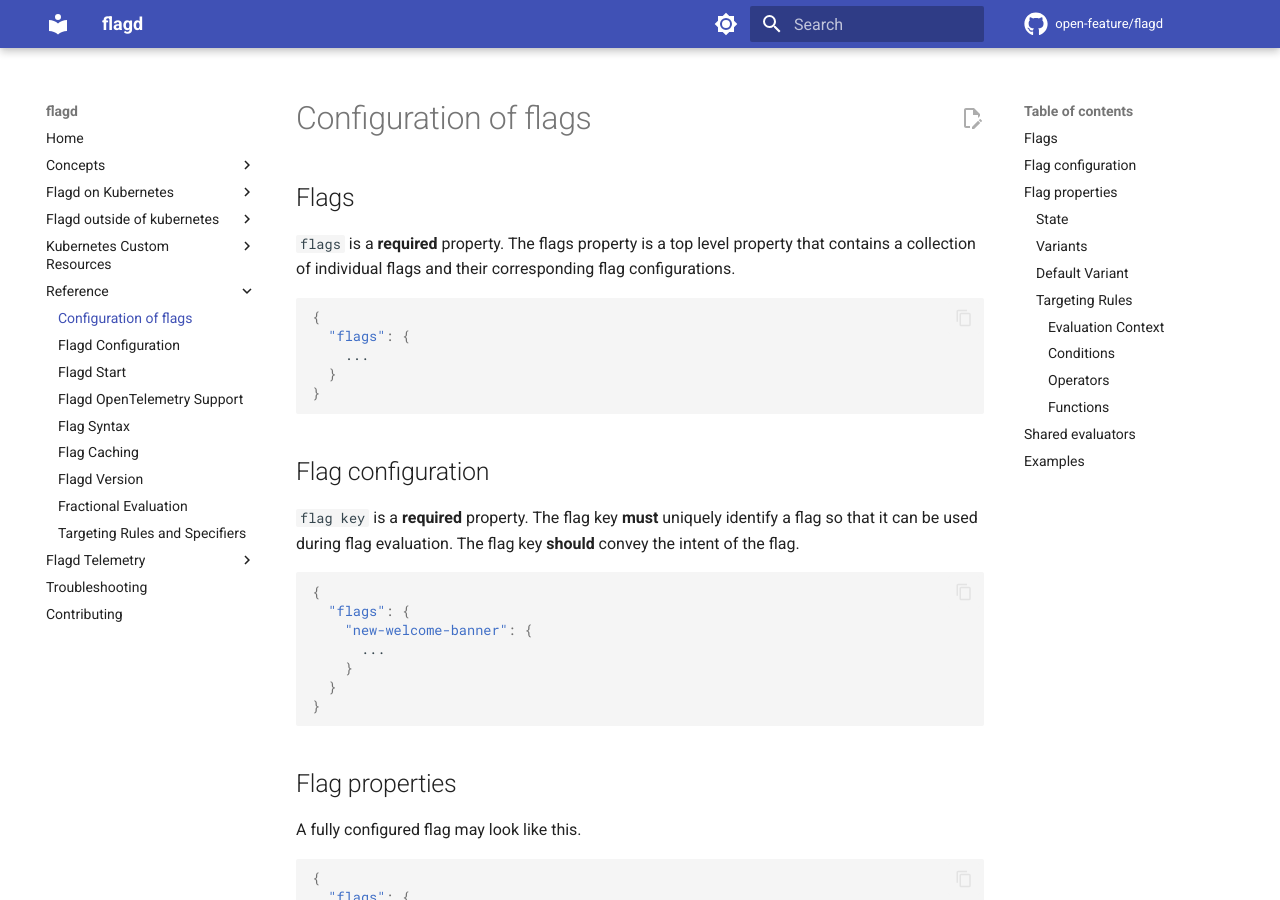
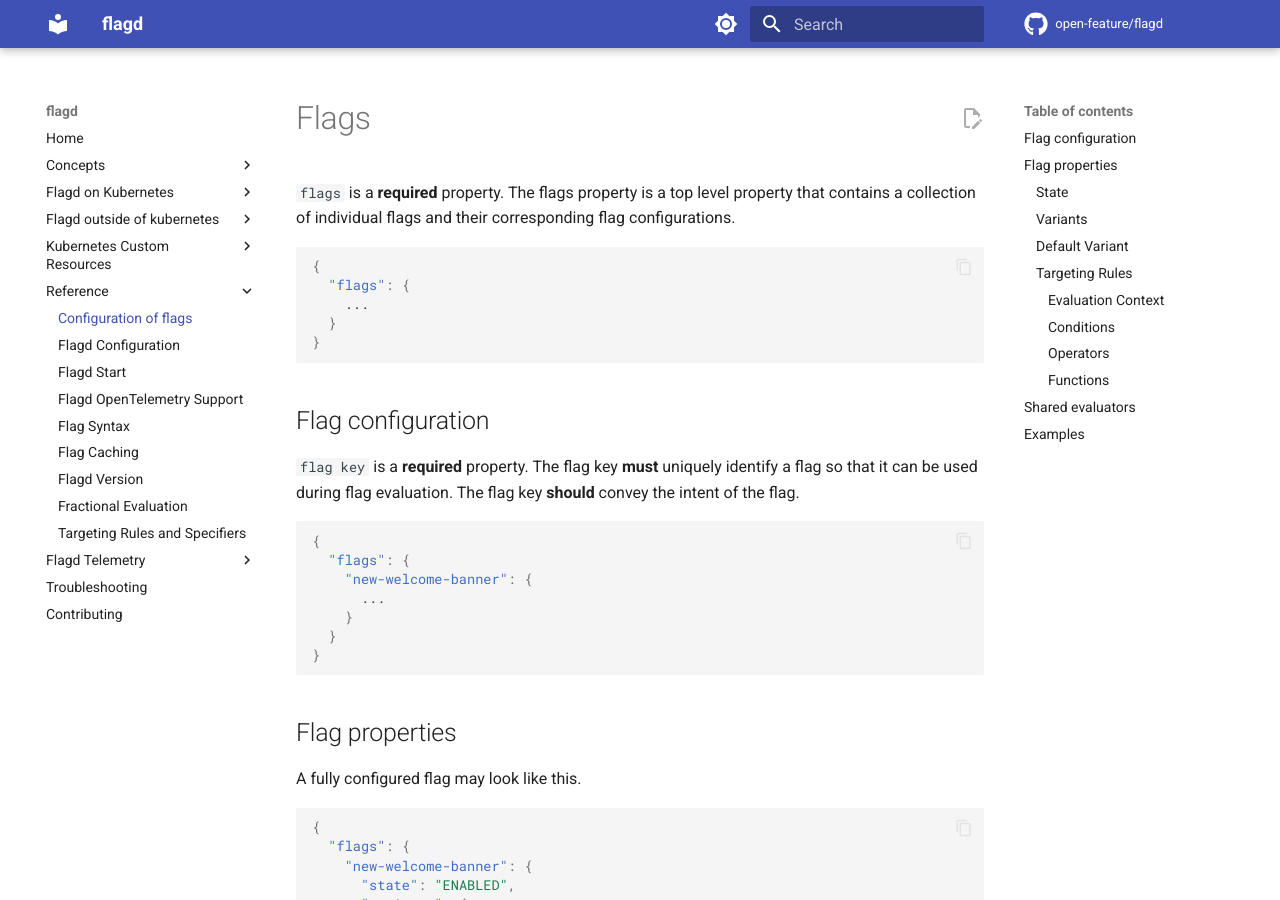
Before and after one commit to open-feature/flagd, an MkDocs documentation site: the page built from web-docs/reference/flag_configuration.md, in a window 1280 px wide and 900 px high. Built offline with MkDocs 1.6.1 and Material for MkDocs 9.7.7, drawn with Linux system fonts in a browser that asks for light colours; comment, search, counter and statistics services are not loaded.

Commit message:
fix formatting for markdownlint
Signed-off-by: Adam Gardner <26523841+agardnerIT@users.noreply.github.com>

```diff
--- a/web-docs/reference/flag_configuration.md
+++ b/web-docs/reference/flag_configuration.md
@@ -1,4 +1,4 @@
-## Flags
+# Flags
 
 `flags` is a **required** property.
 The flags property is a top level property that contains a collection of individual flags and their corresponding flag configurations.
```
Also changed, not shown: web-docs/reference/fractional_evaluation.md (line endings or trailing spaces).
